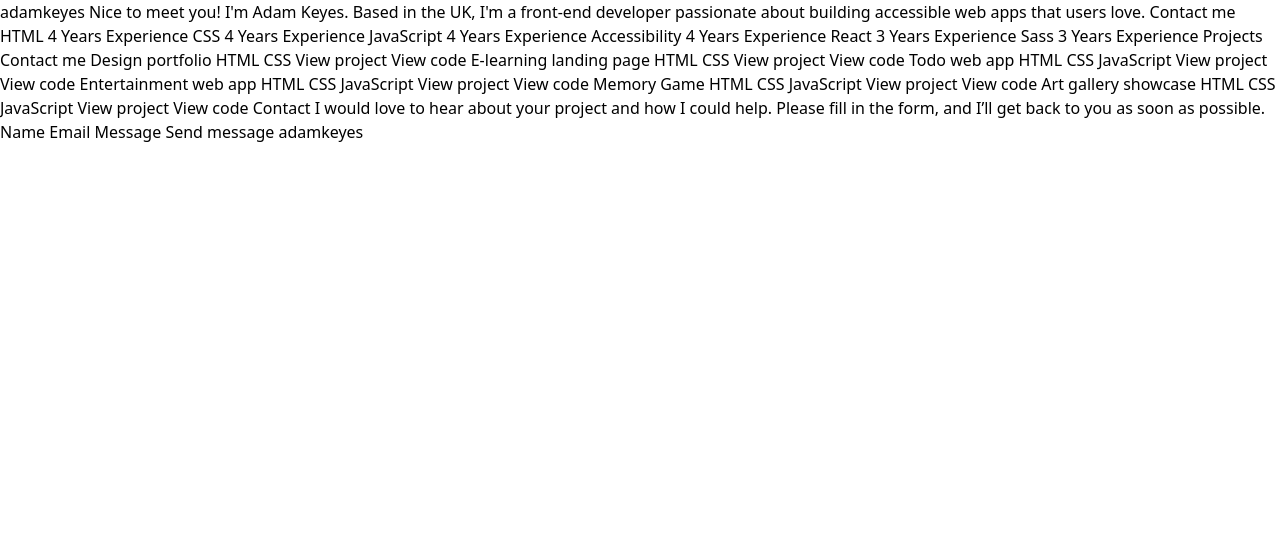
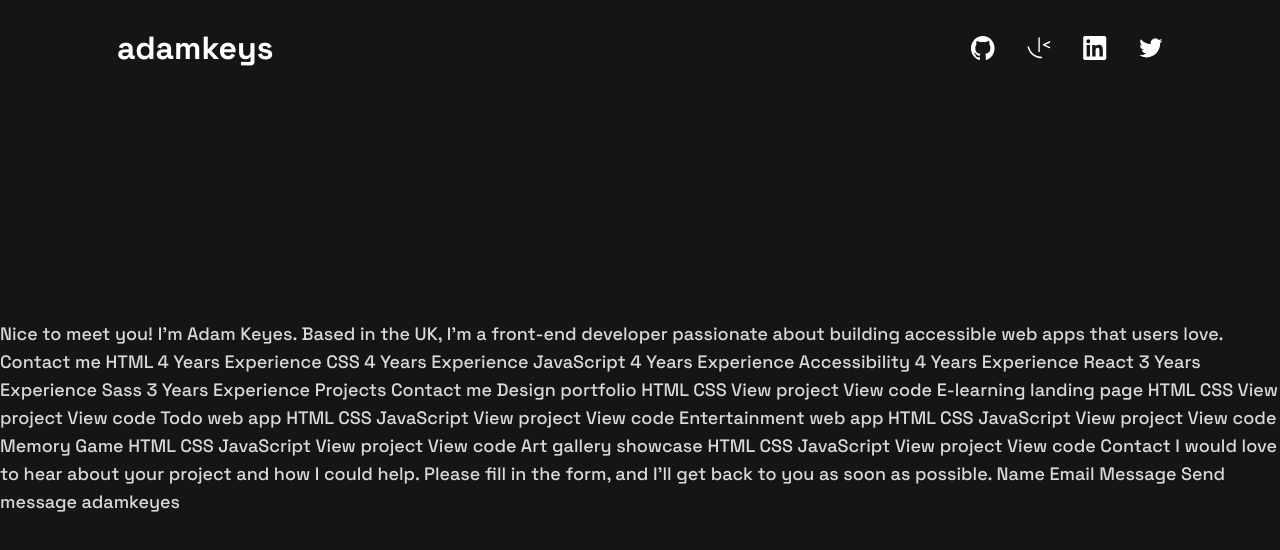
Before and after one commit to abedfetrat/single-page-developer-portfolio, a website: page index.html in a window 1280 px wide. Drawn offline with Linux system fonts and the light colour scheme.

Commit message:
add header

```diff
--- a/index.html
+++ b/index.html
@@ -10,9 +10,29 @@
 
   <title>Frontend Mentor | Single-page developer portfolio</title>
 </head>
-<body>
-  adamkeyes
+<body class="relative font-primary text-base bg-black text-grey tablet:text-md">
+  <!-- Header -->
+  <header class="absolute top-6 left-0 right-0 tablet:top-8">
+    <div class="container mx-auto px-4 flex flex-col items-center gap-6 tablet:px-8 tablet:flex-row tablet:justify-between">
+      <p class="font-bold text-lg text-white tablet:text-[32px]">adamkeys</p>
+      <div class="flex items-center gap-6 tablet:gap-8">
+        <a href="#" class="w-5 tablet:w-6">
+          <img src="./assets/images/icon-github.svg" alt="">
+        </a>
+        <a href="#" class="w-5 tablet:w-6">
+          <img src="./assets/images/icon-frontend-mentor.svg" alt="">
+        </a>
+        <a href="#" class="w-5 tablet:w-6">
+          <img src="./assets/images/icon-linkedin.svg" alt="">
+        </a>
+        <a href="#" class="w-5 tablet:w-6">
+          <img src="./assets/images/icon-twitter.svg" alt="">
+        </a>
+      </div>
+    </div>
+  </header>
 
+  <main class="pt-80">
     Nice to meet you! I'm Adam Keyes.
 
     Based in the UK, I'm a front-end developer passionate about
@@ -85,5 +105,7 @@
 
     adamkeyes
 
+  </main>
+
 </body>
 </html>
```
Also changed, not shown: css/main.css. Lines whose indentation alone changed are shown as unchanged.
